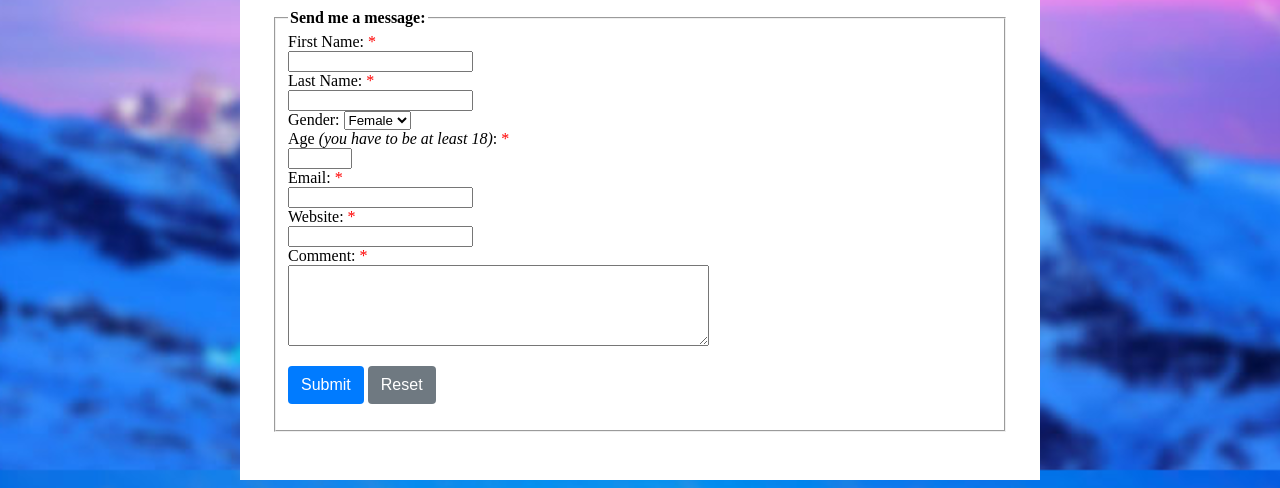
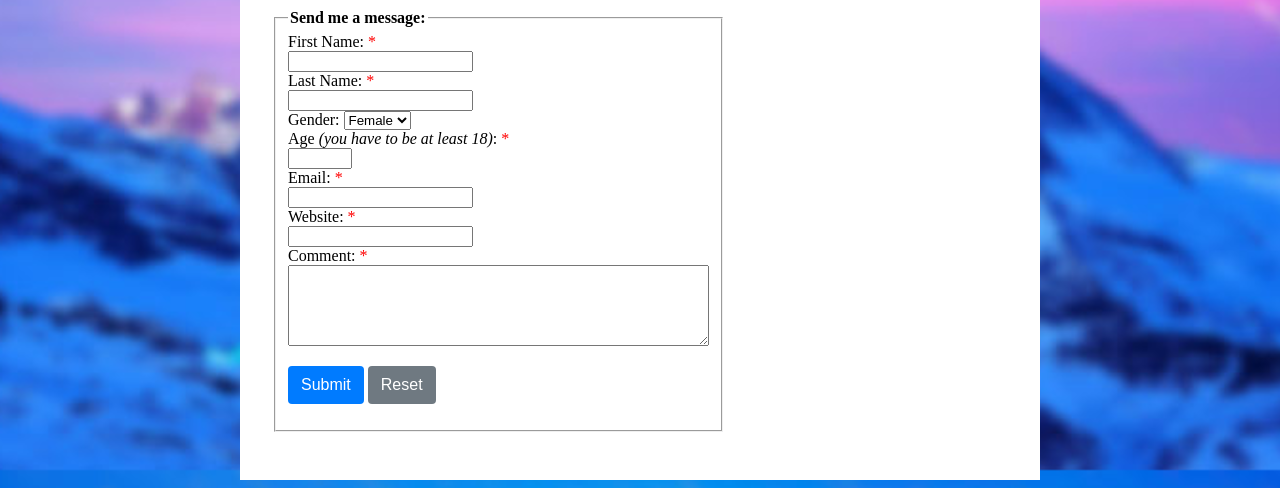
Before and after one commit to silmu/js-course-website, a plain HTML site: page contact.html in a window 1280 px wide. Shown: the part 330-818 px from the top of the page. Drawn offline with Linux system fonts and the light colour scheme.

Commit message:
Adjust form width

```diff
--- a/contact.html
+++ b/contact.html
@@ -35,7 +35,7 @@
         </div>
         <!--form-->
         <form id="contactMe">
-            <fieldset>
+            <fieldset style="width: fit-content;">
                 <legend><b>Send me a message:</b></legend>
                 <!--First Name-->
                 <label class="required">First Name:</label><br>
```
